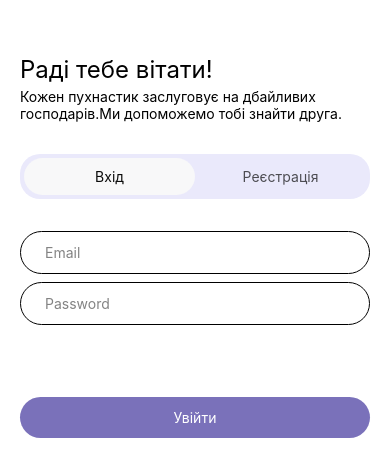
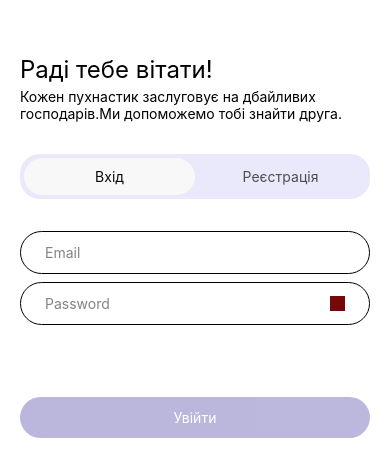
Before and after one commit to anstshaT/pet, a React Native app: screen / in a window 390 px wide. Shown: the part 176-652 px from the top of the page. Built offline with nearby package versions, Linux system fonts and the light colour scheme.

Commit message:
Add hidden state for password input, styles for these, disabledLoginBtn

```diff
--- a/src/screen/Auth/Login/index.tsx
+++ b/src/screen/Auth/Login/index.tsx
@@ -19,6 +19,7 @@ interface InputValue {
 }
 
 export default function LoginPage() {
+  const [isPassHidden, setIsPassHidden] = useState(true);
   const [inputValues, setInputValues] = useState<InputValue>({
     email: '',
     password: '',
@@ -51,6 +52,13 @@ export default function LoginPage() {
       handleChangeText('errorPassword', null);
     }
   };
+
+  const isDisabledLoginBtn = Boolean(
+    inputValues.errorEmail ||
+      inputValues.errorPassword ||
+      !inputValues.email ||
+      !inputValues.password,
+  );
 
   return (
     <TouchableWithoutFeedback onPress={() => Keyboard.dismiss()}>
@@ -99,14 +107,31 @@ export default function LoginPage() {
                   handleChangeText('password', text);
                   checkPassword(text);
                 }}
-                secureTextEntry
+                secureTextEntry={isPassHidden}
+              />
+              <TouchableOpacity
+                onPress={() => {
+                  setIsPassHidden(!isPassHidden);
+                }}
+                hitSlop={{ top: 15, bottom: 15, right: 15, left: 15 }}
+                style={
+                  isPassHidden
+                    ? styles.disabledPasswordBtn
+                    : styles.activePasswordBtn
+                }
               />
             </View>
             {inputValues.errorPassword && (
               <Text>{inputValues.errorPassword}</Text>
             )}
           </View>
-          <TouchableOpacity style={styles.loginBtnContainer}>
+          <TouchableOpacity
+            style={[
+              styles.loginBtnContainer,
+              isDisabledLoginBtn && { opacity: 0.5 },
+            ]}
+            disabled={isDisabledLoginBtn}
+          >
             <Text style={styles.loginText}>Увійти</Text>
           </TouchableOpacity>
         </KeyboardAvoidingView>
--- a/src/screen/Auth/Login/styles.ts
+++ b/src/screen/Auth/Login/styles.ts
@@ -1,4 +1,4 @@
-import { Platform, StyleSheet } from 'react-native';
+import { Platform, RootTagContext, StyleSheet } from 'react-native';
 
 export default StyleSheet.create({
   mainWrapper: {
@@ -57,6 +57,21 @@ export default StyleSheet.create({
       ios: 14,
       default: 12,
     }),
+    flexDirection: 'row',
+    justifyContent: 'space-between',
+    alignItems: 'center',
+  },
+
+  activePasswordBtn: {
+    height: 15,
+    width: 15,
+    backgroundColor: '#79be11ff',
+  },
+
+  disabledPasswordBtn: {
+    height: 15,
+    width: 15,
+    backgroundColor: '#750909ff',
   },
 
   formContainer: { marginTop: 28, marginBottom: 68 },
```
